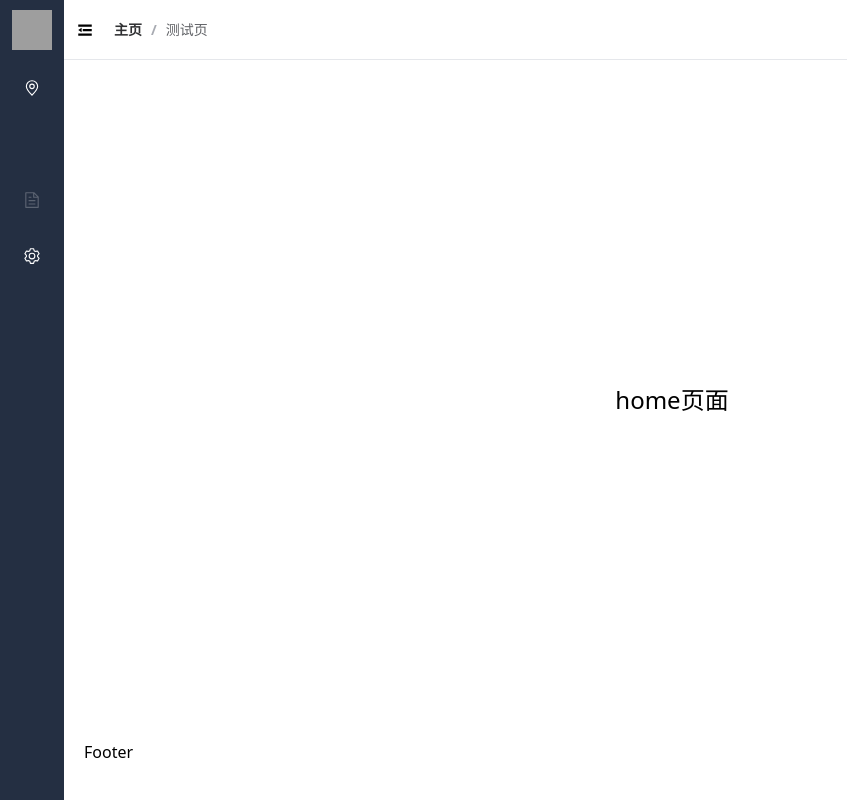
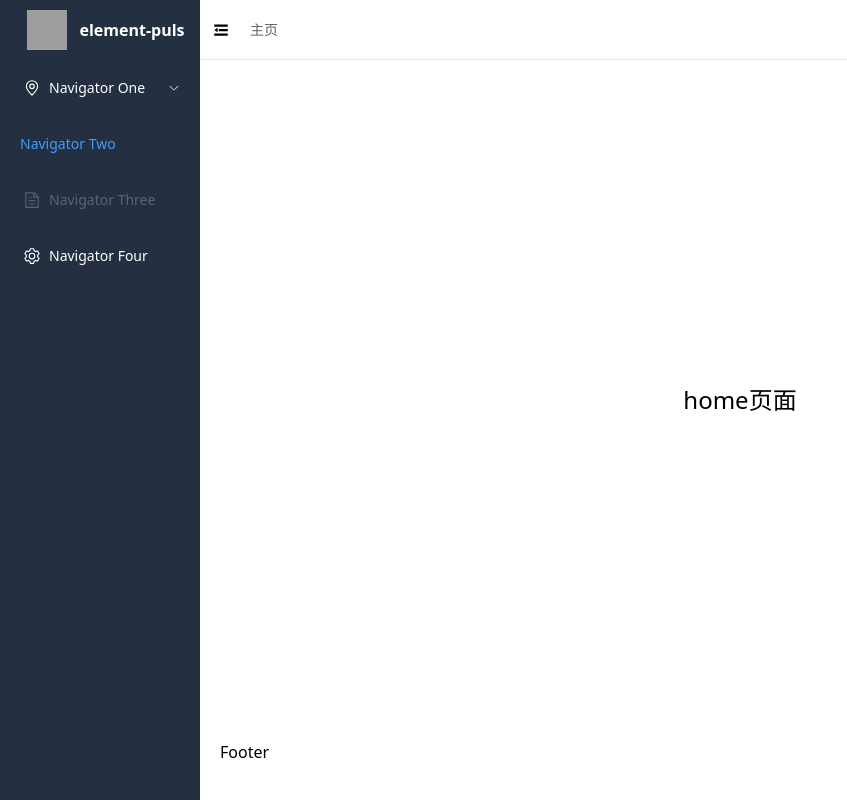
Before and after one commit to Abu1999/vue3-templates, a Vue app: page / in a window 1280 px wide. Shown: the whole page, without its empty margins (0-847 px from the left). Built offline with nearby package versions, Linux system fonts and the light colour scheme; grey boxes are pictures that could not be loaded.

Commit message:
feat(router): 添加加载进度条nprogress

```diff
--- a/env.d.ts
+++ b/env.d.ts
@@ -10,6 +10,7 @@ interface ImportMeta {
   readonly env: ImportMetaEnv
 }
 
+
 // 简单版本
 // declare module '*.vue'
 
--- a/package.json
+++ b/package.json
@@ -17,8 +17,10 @@
   },
   "dependencies": {
     "@element-plus/icons-vue": "^2.1.0",
+    "@types/nprogress": "^0.2.0",
     "axios": "^1.4.0",
     "element-plus": "^2.3.6",
+    "nprogress": "^0.2.0",
     "pinia": "^2.0.36",
     "sass": "^1.62.1",
     "unplugin-auto-import": "^0.16.4",
--- a/src/Layout/level1/components/aside.vue
+++ b/src/Layout/level1/components/aside.vue
@@ -29,7 +29,7 @@
           <el-menu-item index="1-4-1">item one</el-menu-item>
         </el-sub-menu>
       </el-sub-menu>
-      <el-menu-item index="2">
+      <el-menu-item index="2" @click="$router.push('/test')">
         <template #title>Navigator Two</template>
       </el-menu-item>
       <el-menu-item index="3" disabled>
--- a/src/Layout/level1/components/heard.vue
+++ b/src/Layout/level1/components/heard.vue
@@ -1,7 +1,6 @@
 <template>
   <div class="w-full h-full">
     <div class="h-full flex items-center space-x-2 border-b">
-      <!-- <el-color-picker v-model="color1" @change="(e) => { store.changeThemeColor(e || color1) }" /> -->
       <div class="h-full flex  items-center cursor-pointer select-none px-3" @click="CollapseMenu">
         <el-icon size="18">
           <Fold v-if="true" />
@@ -10,7 +9,7 @@
       </div>
       <el-breadcrumb separator="/">
         <el-breadcrumb-item :to="{ path: '/' }">主页</el-breadcrumb-item>
-        <el-breadcrumb-item><a href="/test">测试页</a></el-breadcrumb-item>
+        <el-breadcrumb-item v-if="$route.path == '/test'"><a href="/test">测试页</a></el-breadcrumb-item>
       </el-breadcrumb>
 
     </div>
--- a/src/Layout/level1/index.vue
+++ b/src/Layout/level1/index.vue
@@ -24,7 +24,7 @@ import Header from "./components/heard.vue"
 import Aside from "./components/aside.vue"
 
 
-const isCollapse = ref(true)
+const isCollapse = ref(false)
 
 const changeMenu = (e: boolean) => {
   isCollapse.value = e
--- a/src/main.ts
+++ b/src/main.ts
@@ -1,4 +1,5 @@
 import './index.css'
+import "nprogress/nprogress.css";
 import 'element-plus/theme-chalk/dark/css-vars.css'
 import { createApp } from 'vue'
 import { createPinia } from 'pinia'
--- a/src/router/index.ts
+++ b/src/router/index.ts
@@ -1,3 +1,4 @@
+import NProgress from 'nprogress'
 import { createRouter, createWebHistory } from 'vue-router'
 
 const router = createRouter({
@@ -22,4 +23,14 @@ const router = createRouter({
   ]
 })
 
+router.beforeEach((to, from, next) => {
+  NProgress.configure({ showSpinner: false });
+  NProgress.start();
+  next()
+})
+
+router.afterEach((to, from) => {
+  NProgress.done();
+})
+
 export default router
```
Also changed, not shown: 1 other file (tests, documents, lock files or other folders).
